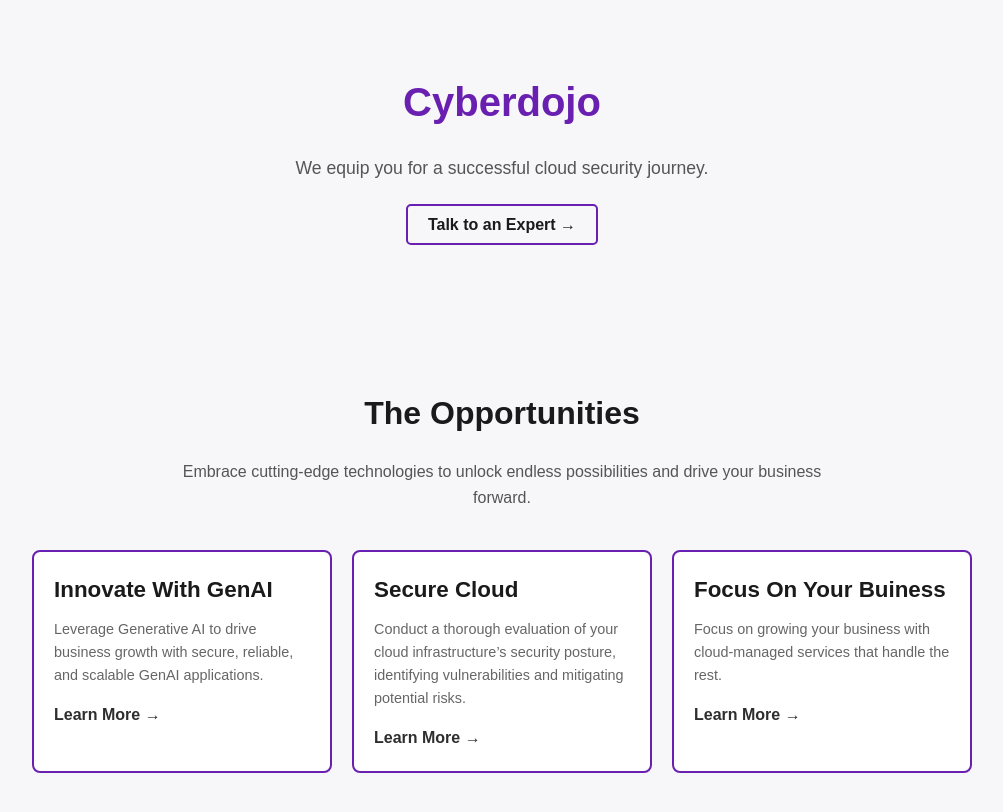
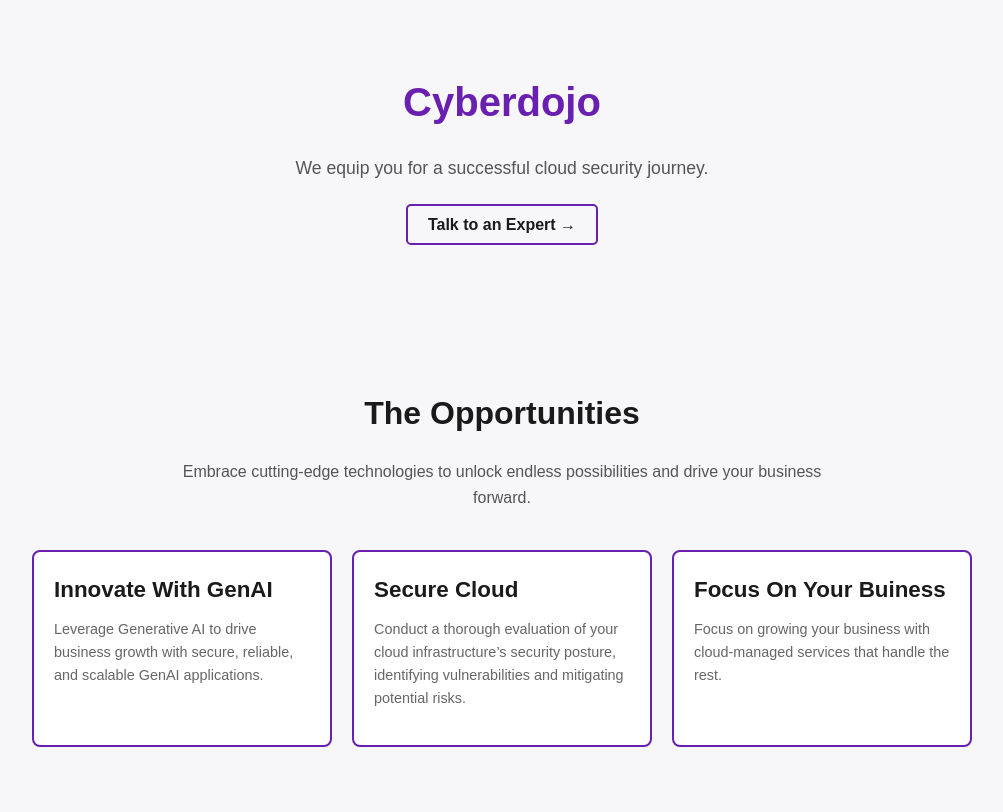
Before and after one commit to Ahmed-AG/cyberdojo-page, a Jekyll site: the page indexv2.html, which Jekyll copies as it is, in a window 1280 px wide. Shown: the top 812 px of the page, without its empty margins (138-1141 px from the left). Built offline with Jekyll 4.4.1, drawn with Linux system fonts in a browser that asks for light colours.

Commit message:
;Page v2

```diff
--- a/indexv2.html
+++ b/indexv2.html
@@ -124,17 +124,17 @@
                 <h3>Innovate With GenAI</h3>
                 <p>Leverage Generative AI to drive business growth with secure, reliable, and scalable GenAI applications.
                 </p>
-                <a href="#">Learn More →</a>
+                <!-- <a href="#">Learn More →</a> -->
             </div>
             <div class="service-card">
                 <h3>Secure Cloud</h3>
                 <p>Conduct a thorough evaluation of your cloud infrastructure’s security posture, identifying vulnerabilities and mitigating potential risks.</p>
-                <a href="#">Learn More →</a>
+                <!-- <a href="#">Learn More →</a> -->
             </div>
             <div class="service-card">
                 <h3>Focus On Your Buiness</h3>
                 <p>Focus on growing your business with cloud-managed services that handle the rest.</p>
-                <a href="#">Learn More →</a>
+                <!-- <a href="#">Learn More →</a> -->
             </div>
         </div>
     </section>
```
